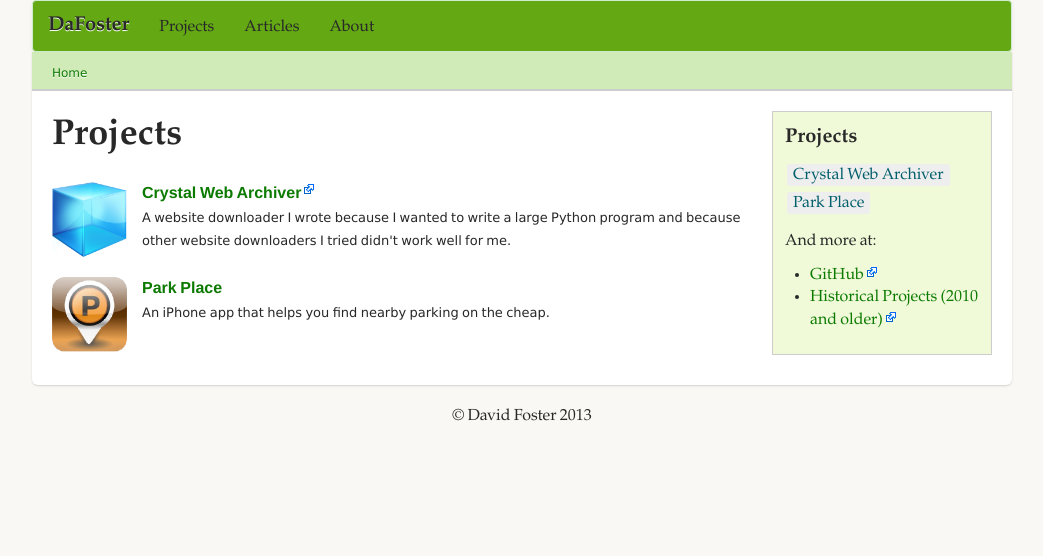
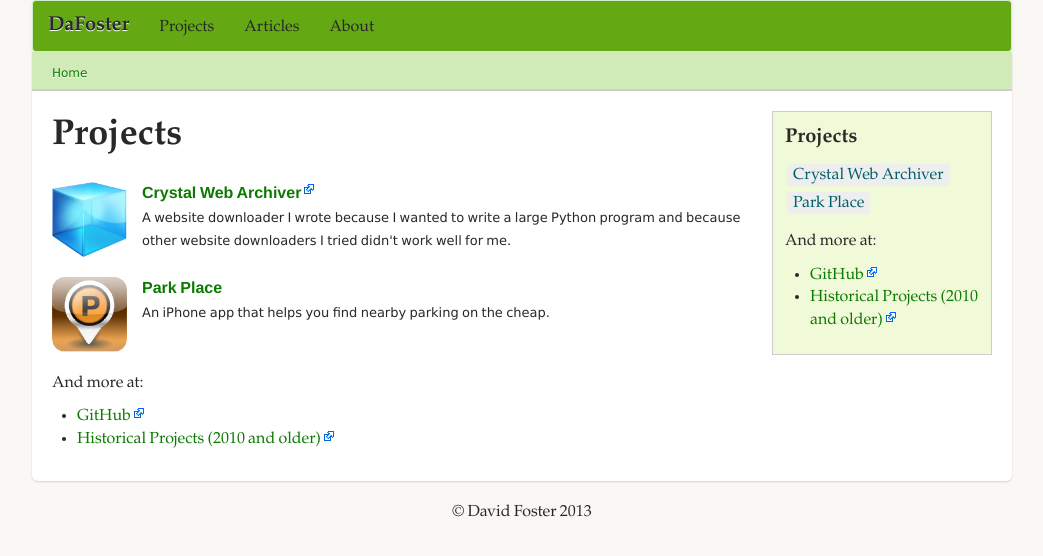
Before and after one commit to davidfstr/dafoster.net, a Jekyll site: the page built from projects/index.html, in a window 1280 px wide. Shown: the top 556 px of the page, without its empty margins (118-1161 px from the left). Built offline with Jekyll 4.4.1, drawn with Linux system fonts in a browser that asks for light colours; Markdown is read by kramdown in place of the engine named in the settings.

Commit message:
Add link to more projects at bottom of Projects page.

```diff
--- a/projects/index.html
+++ b/projects/index.html
@@ -52,6 +52,12 @@
         {% endif %}
       {% endfor %}
     </div>
+
+    <p style="margin-top: 1.25em;">And more at:</p>
+    <ul>
+      <li><a href="https://github.com/davidfstr?tab=repositories" class="external">GitHub</a></li>
+      <li><a href="/prism/projects" class="external">Historical Projects (2010 and older)</a></li>
+    </ul>
   </div>
 
   <div class="span3 block-bar">
```
